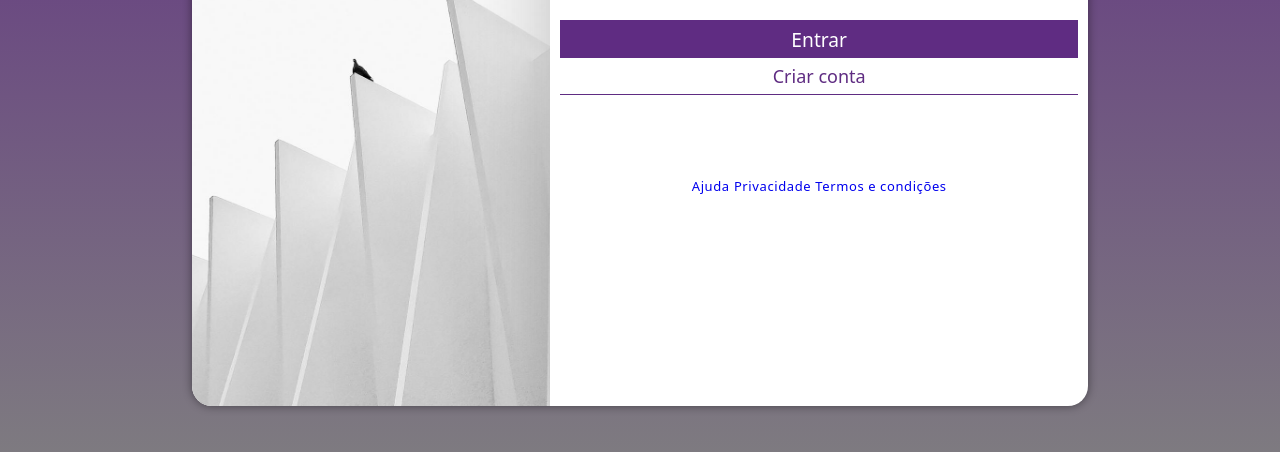
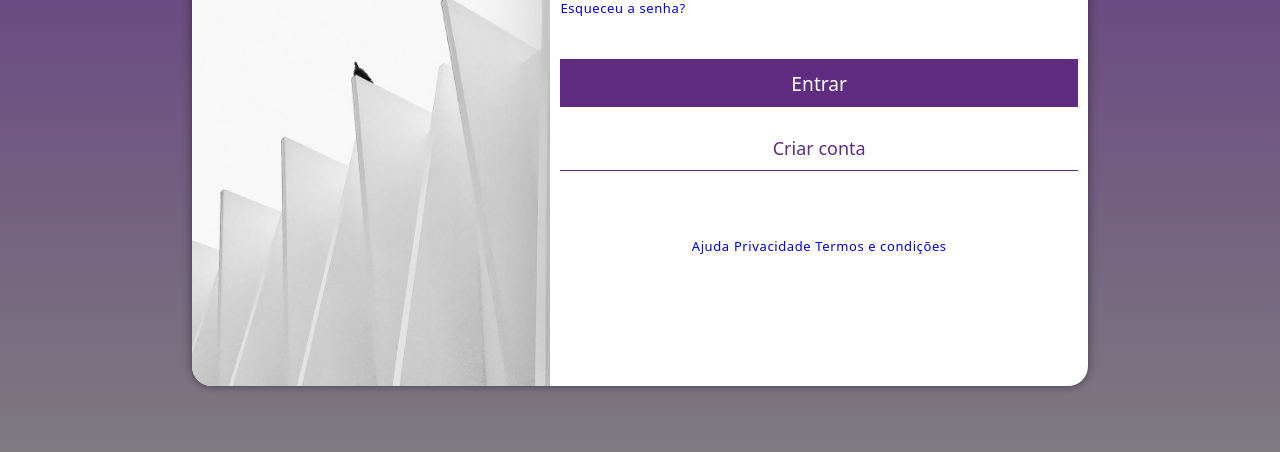
Before and after one commit to caique64/Projeto-login, a plain HTML site: page index.html in a window 1280 px wide. Shown: the part 294-746 px from the top of the page. Drawn offline with Linux system fonts and the light colour scheme.

Commit message:
correção

```diff
--- a/estilos/media-query.css
+++ b/estilos/media-query.css
@@ -16,7 +16,7 @@ Grandes: 1200px em diante
 
     section#login{
         width: 80vw;
-        height: 80%;
+        height: 100%;
     }
 
     section#login > div#imagem{
@@ -54,6 +54,8 @@ Grandes: 1200px em diante
 @media screen and (min-width: 992px){
     section#login{
         width: 70vw;
+        height: 70vh;
+
     }
 
     section#login > div#imagem{
@@ -69,4 +71,14 @@ Grandes: 1200px em diante
         box-shadow: 0px 12px 80px #8080807d;
         height: 100%;
     }
+
+    form > input[type=submit]{
+    margin-top: 1em;
+
+    }
+
+    section#login > div#formulario > form >div#cu{
+        padding-top: 12%;
+    }
+
 }
--- a/estilos/style.css
+++ b/estilos/style.css
@@ -85,7 +85,7 @@ a{
 
 section#login > div#formulario > form >div#cu{
     text-align: center;
-    padding-top: 15%;
+    padding-top: 10%;
 }
 
 section#login > div#formulario > form > div{
@@ -116,12 +116,13 @@ div.campo > input{
 form > input[type=submit]{
     font-size: 1em;
     width: 100%;
-    height: 2em;
+    height: 2.5em;
     border: none;
     background-color: #5f2c82;
     color: white;
     font-size: larger;
     cursor: pointer;
+    margin-top: 8px;
 }
 
 form > input#bombril{
```
